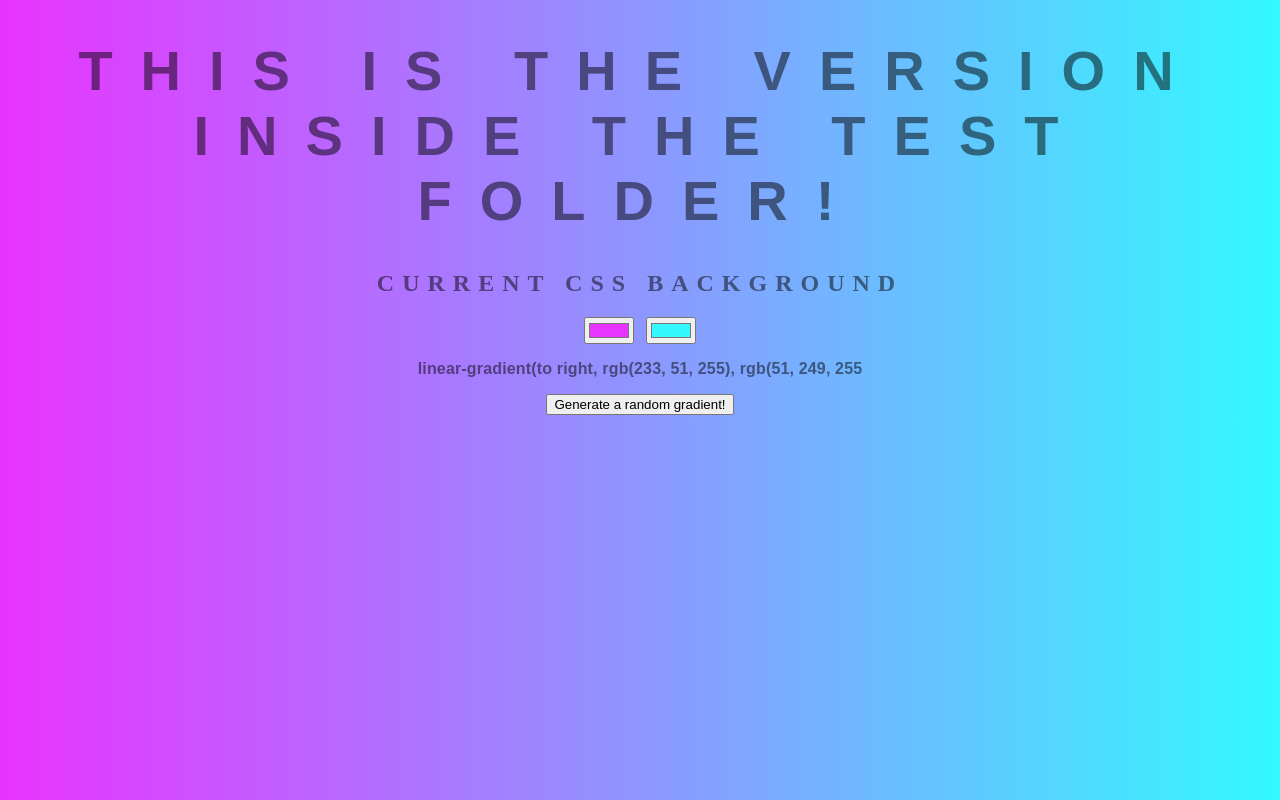
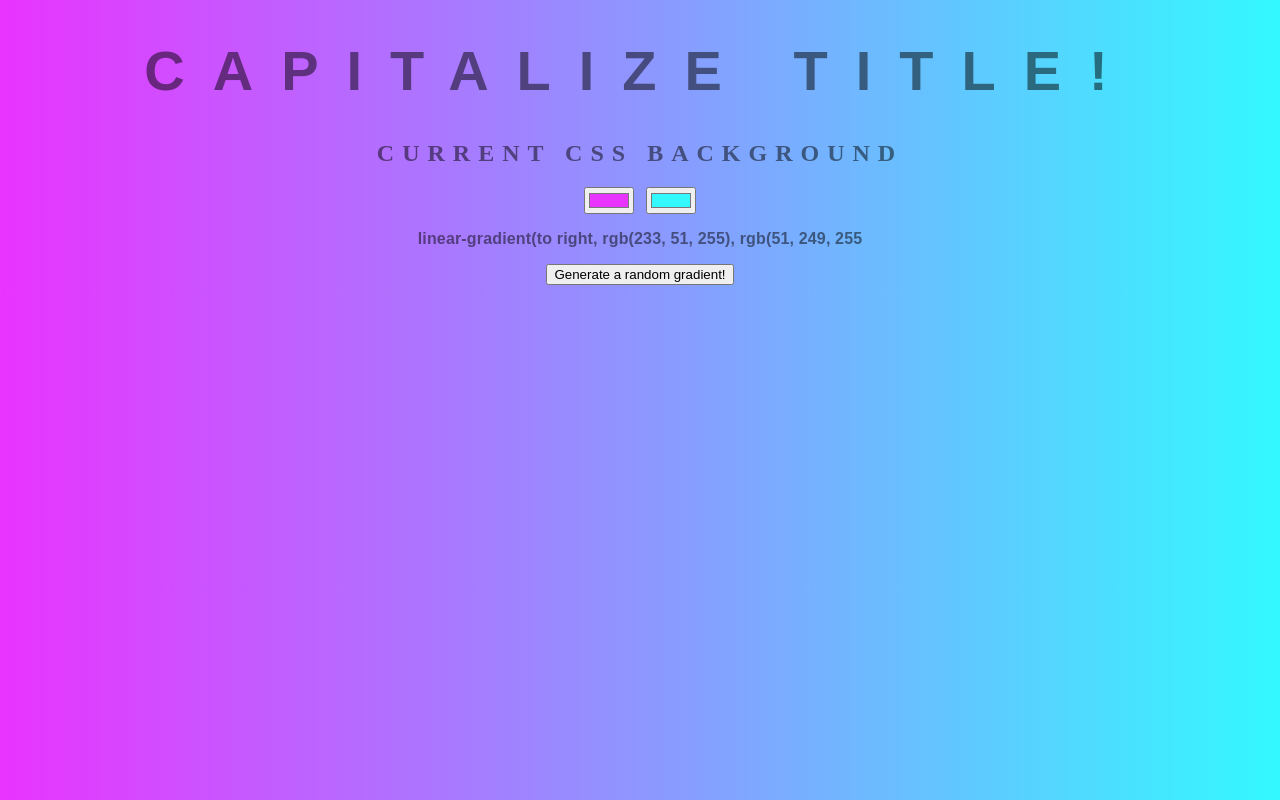
Before and after one commit to bellcd/background-generator, a plain HTML site: page index.html in a window 1280 px wide. Drawn offline with Linux system fonts and the light colour scheme.

Commit message:
caitalize title

```diff
--- a/index.html
+++ b/index.html
@@ -8,7 +8,7 @@
 </head>
 
 <body id="gradient">
-  <h1>This is the Version inside the Test Folder!</h1>
+  <h1>CAPITALIZE Title!</h1>
   <h2>Current CSS Background</h2>
   <input class="color1" type="color" name="color1" value="#E933FF">
   <input class="color2" type="color" name="color2" value="#33F9FF">
```
